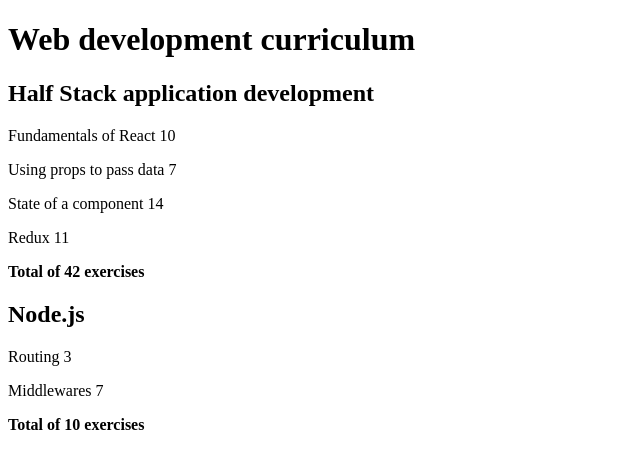
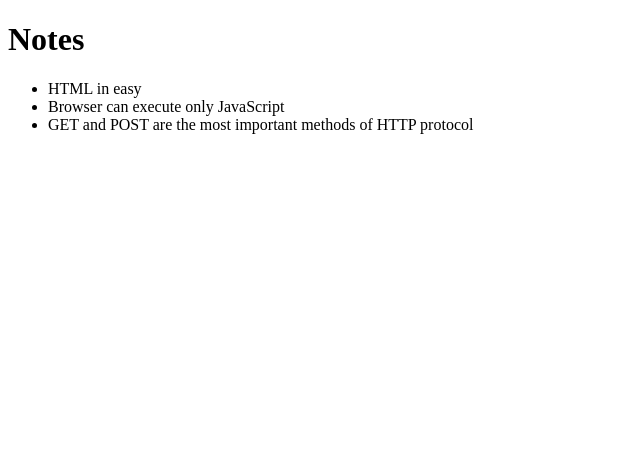
Before and after one commit to Brian-Almada/fullstackopen-react, a React (Vite) app: page / in a window 1280 px wide. Shown: the top 468 px of the page, without its empty margins (0-640 px from the left). Built offline with nearby package versions, Linux system fonts and the light colour scheme.

Commit message:
agregar useState

```diff
--- a/src/Notations.jsx
+++ b/src/Notations.jsx
@@ -1,8 +1,10 @@
 import React from 'react'
+import { useState } from 'react'
 import Note from './components/Note'
 
 
-const Notex = ({notes}) => {
+const Notex = (props) => {
+    const [notes, setNotes] = useState(props.notes)
 
     return (
         <div>
@@ -17,4 +19,3 @@
 }
 
 export default Notex
-//para renderizar hay que cambiar la ruta de src en index.html
--- a/src/main.jsx
+++ b/src/main.jsx
@@ -8,4 +8,4 @@
 import Listado from './Listado.jsx'
 import NoteApp from './NoteApp.jsx'
 
-ReactDOM.createRoot(document.getElementById('root')).render(<App />)
+ReactDOM.createRoot(document.getElementById('root')).render(<NoteApp />)
```
